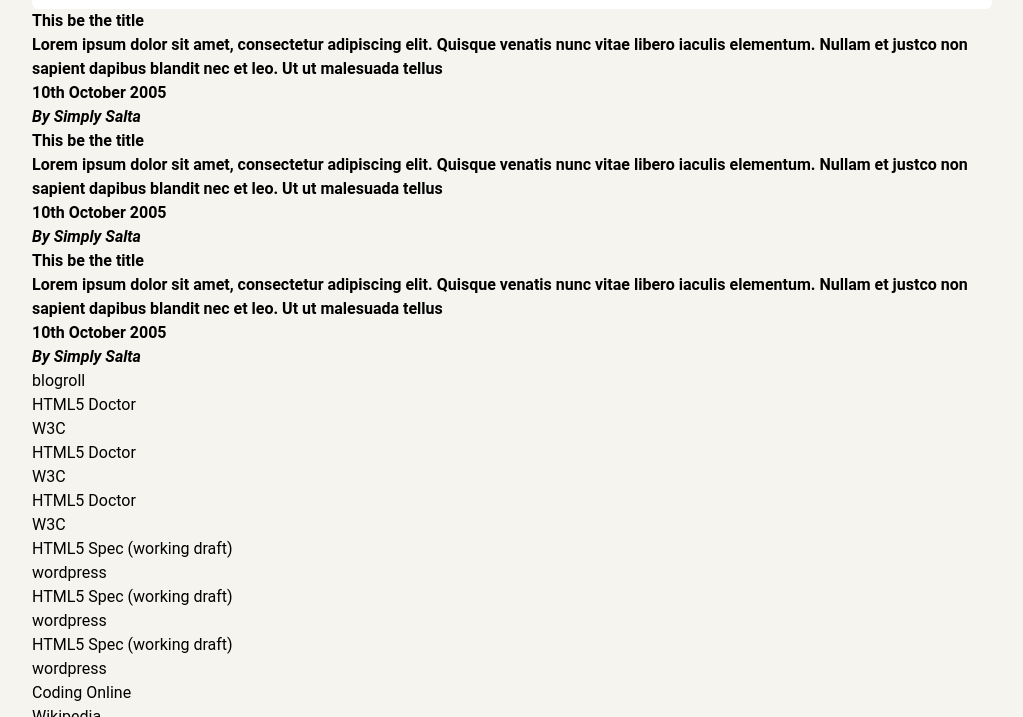
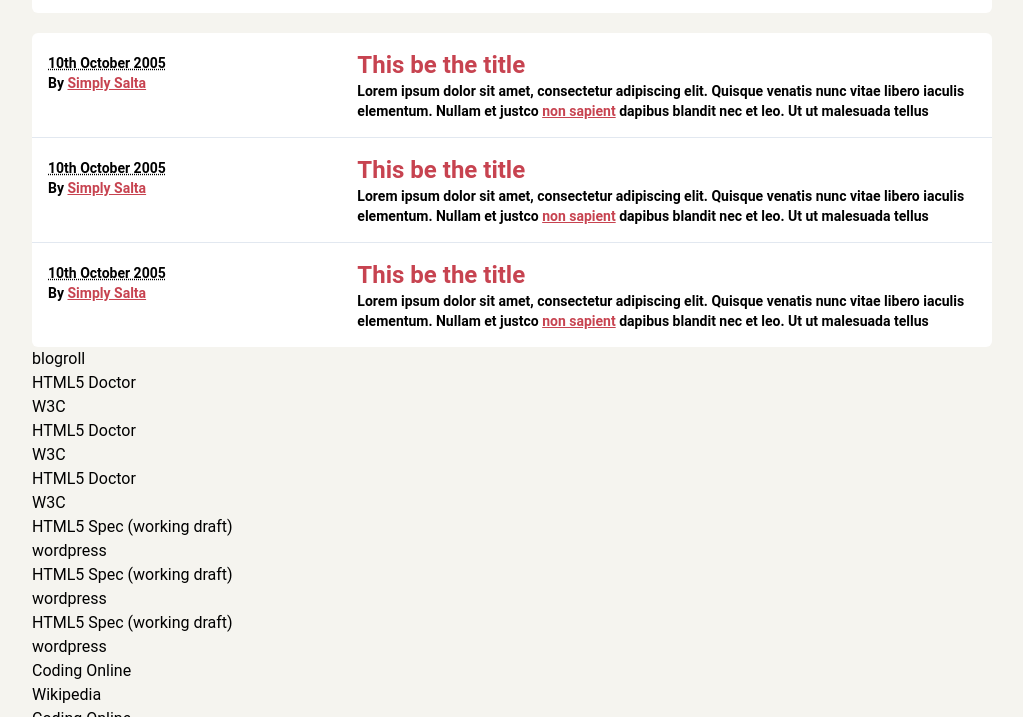
Before and after one commit to nhanphan2112/semantic-tailwind, a website: page index.html in a window 1280 px wide. Shown: the part 303-1020 px from the top of the page, without its empty margins (128-1151 px from the left). Drawn offline with Linux system fonts and the light colour scheme.

Commit message:
style article list

```diff
--- a/index.html
+++ b/index.html
@@ -19,7 +19,7 @@
 				</p>
 			</header>
 
-			<nav class="w-3/4 pb-4">
+			<nav class="w-3/4 mb-5">
 				<ul class="flex rounded-md bg-textDarkColor">
 					<li><a class="block px-5 py-3 hover:bg-primaryColor text-textLightColor" href="home">home</a></li>
 					<li><a class="block px-5 py-3 hover:bg-primaryColor text-textLightColor" href="porfolio">portfolio</a></li>
@@ -29,7 +29,7 @@
 			</nav>
 
 			<main class="w-3/4 font-semibold">
-				<article class="flex flex-wrap justify-around py-4 rounded-md bg-textLightColor">
+				<article class="flex flex-wrap justify-around py-4 mb-5 rounded-md bg-textLightColor">
 					<header class="basis-1/2">
 						<h2 class="text-2xl text-primaryColor">Featured Article</h2>
 						<h3 class="">HTML5 in Coding Online!</h3>
@@ -44,53 +44,55 @@
 					<img class="h-105px w-250px" src="http://via.placeholder.com/250x105" alt="featured article image" />
 				</article>
 
-        <section class="">
-          <article>
-            <div>
-              <h2>This be the title</h2>
-              <p>
+        <section class="divide-y rounded-md divide-slate-200 bg-textLightColor ">
+          <article class="flex flex-row-reverse items-start px-4 py-4 hover:bg-primaryColor hover:text-textLightColor group">
+            <div class="basis-2/3">
+              <h2 class="text-2xl text-primaryColor group-hover:text-textHighlightColor">This be the title</h2>
+              <p class="text-sm">
                 Lorem ipsum dolor sit amet, consectetur adipiscing elit. Quisque
                 venatis nunc vitae libero iaculis elementum. Nullam et justco
-                <a href="">non sapient</a> dapibus blandit nec et leo. Ut ut
+                <a class="underline text-primaryColor group-hover:text-textHighlightColor" href="">non sapient</a> dapibus blandit nec et leo. Ut ut
                 malesuada tellus
               </p>
             </div>
 
-            <span>
-              <time datetime="2005-10-10">10th October 2005</time>
-              <address class="author">By <a href="">Simply Salta</a></address>
+            <span class="pt-1 text-sm basis-1/3">
+              <time class="underline decoration-dotted" datetime="2005-10-10">10th October 2005</time>
+              <address class="not-italic">By <a class="underline text-primaryColor group-hover:text-textHighlightColor" href="">Simply Salta</a></address>
             </span>
           </article>
 
-          <article>
-            <div>
-              <h2>This be the title</h2>
-              <p>
+          <article class="flex flex-row-reverse items-start px-4 py-4 hover:bg-primaryColor hover:text-textLightColor group">
+            <div class="basis-2/3">
+              <h2 class="text-2xl text-primaryColor group-hover:text-textHighlightColor">This be the title</h2>
+              <p class="text-sm">
                 Lorem ipsum dolor sit amet, consectetur adipiscing elit. Quisque
                 venatis nunc vitae libero iaculis elementum. Nullam et justco
-                <a href="">non sapient</a> dapibus blandit nec et leo. Ut ut
+                <a class="underline text-primaryColor group-hover:text-textHighlightColor" href="">non sapient</a> dapibus blandit nec et leo. Ut ut
                 malesuada tellus
               </p>
             </div>
-            <span>
-              <time datetime="2005-10-10">10th October 2005</time>
-              <address class="author">By <a href="">Simply Salta</a></address>
+
+            <span class="pt-1 text-sm basis-1/3">
+              <time class="underline decoration-dotted" datetime="2005-10-10">10th October 2005</time>
+              <address class="not-italic">By <a class="underline text-primaryColor group-hover:text-textHighlightColor" href="">Simply Salta</a></address>
             </span>
           </article>
 
-          <article>
-            <div>
-              <h2>This be the title</h2>
-              <p>
+          <article class="flex flex-row-reverse items-start px-4 py-4 hover:bg-primaryColor hover:text-textLightColor group">
+            <div class="basis-2/3">
+              <h2 class="text-2xl text-primaryColor group-hover:text-textHighlightColor">This be the title</h2>
+              <p class="text-sm">
                 Lorem ipsum dolor sit amet, consectetur adipiscing elit. Quisque
                 venatis nunc vitae libero iaculis elementum. Nullam et justco
-                <a href="">non sapient</a> dapibus blandit nec et leo. Ut ut
+                <a class="underline text-primaryColor group-hover:text-textHighlightColor" href="">non sapient</a> dapibus blandit nec et leo. Ut ut
                 malesuada tellus
               </p>
             </div>
-            <span>
-              <time datetime="2005-10-10">10th October 2005</time>
-              <address class="author">By <a href="">Simply Salta</a></address>
+
+            <span class="pt-1 text-sm basis-1/3">
+              <time class="underline decoration-dotted" datetime="2005-10-10">10th October 2005</time>
+              <address class="not-italic">By <a class="underline text-primaryColor group-hover:text-textHighlightColor" href="">Simply Salta</a></address>
             </span>
           </article>
         </section>
```
Also changed, not shown: app.css.
